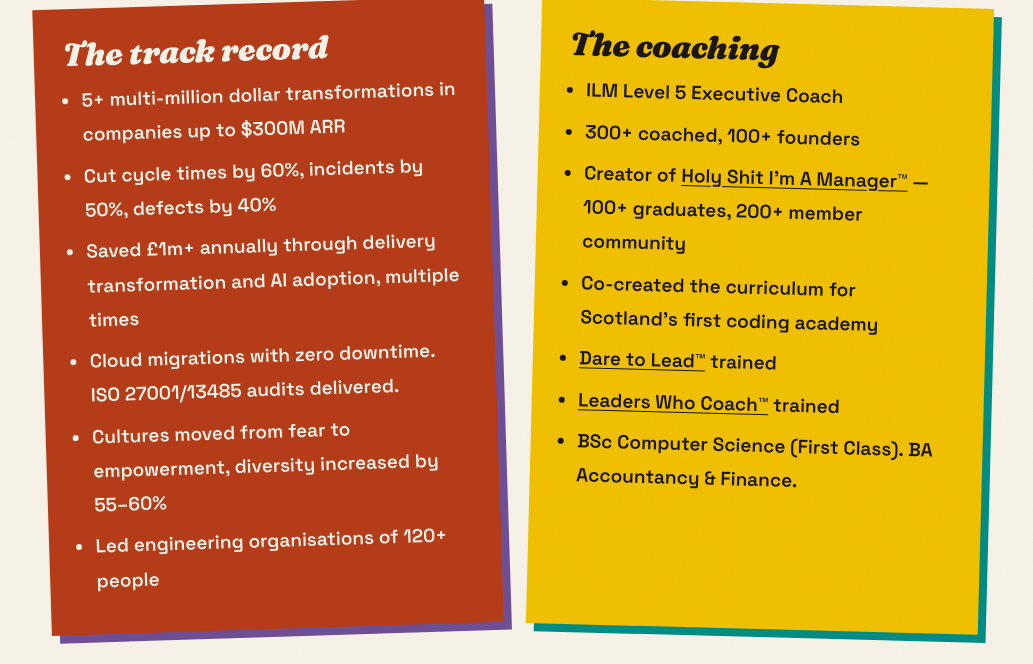
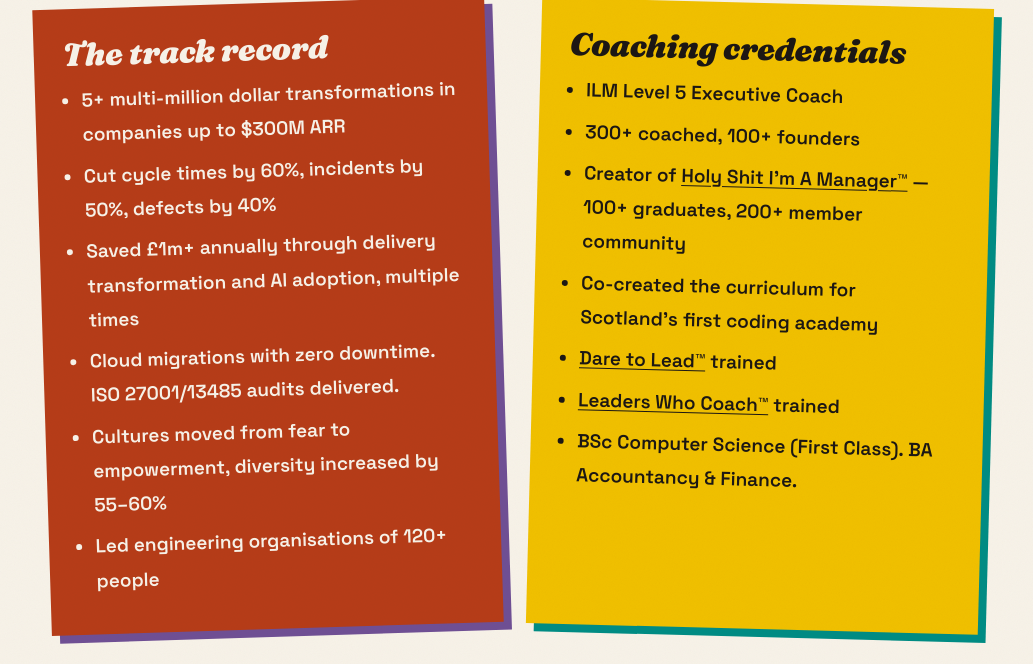
Before and after one commit to outragedpinkracoon/outragedpinkracoon.github.io, a Jekyll site: the page built from pages/who-is-val.md, in a window 1280 px wide and 900 px high, scrolled down 554 px, cut to the strip 236-900 px from the top of the window. Shown: the whole strip, without its empty margins (126-1159 px from the left). Built offline with Jekyll 4.4.1, drawn with Linux system fonts in a browser that asks for light colours; comment, search, counter and statistics services are not loaded.

Commit message:
fixes title

```diff
--- a/pages/who-is-val.md
+++ b/pages/who-is-val.md
@@ -25,7 +25,7 @@
     </ul>
   </div>
   <div class="card card--static credential-card">
-    <h3>The coaching</h3>
+    <h3>Coaching credentials</h3>
     <ul>
       <li>ILM Level 5 Executive Coach</li>
       <li>300+ coached, 100+ founders</li>
@@ -48,7 +48,7 @@
 
 <p>I know what it is to become a manager without any help and figure it out anyway. I know what it takes to navigate unreasonable standards, build something real under pressure, and come out the other side wearing a f*cking crown like the queen you are.</p>
 
-<div class="callout">I coach people in the situations I've been in, as someone who is neurodivergent, disabled, queer, and still very much here.</div>
+<p>I coach people in the situations I've been in, as someone who is neurodivergent, disabled, queer, and still very much here.</p>
 
 <p>I do not treat confidence, burnout, masking, management or career decisions as individual failings. People exist inside systems. Some of those systems are ridiculous. Whatever is keeping you up at 3am, I've lived it. Nothing scares me.</p>
 
```
Also changed, not shown: bio.md (+2 -2 lines).
